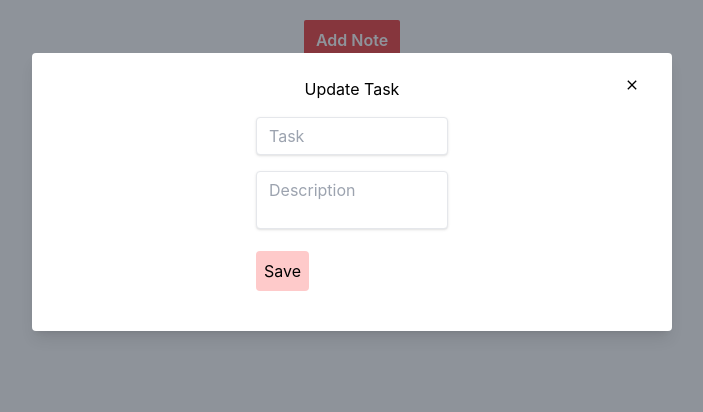
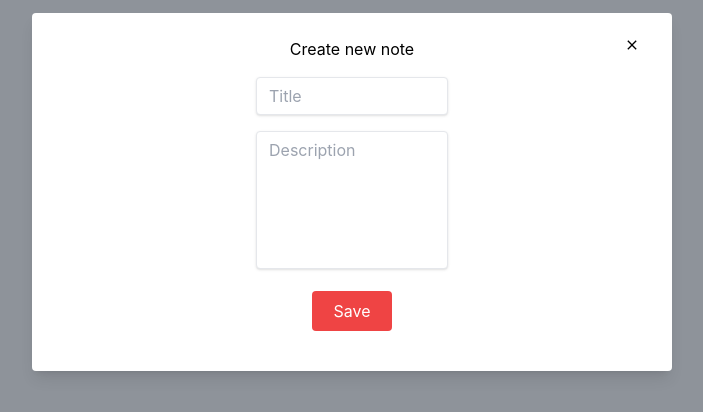
Before and after one commit to trcodeers/propacity, a React (Create React App) app: page / in a window 1280 px wide. Both pictures are taken after a click on the button "Add Note". Shown: the top 412 px of the page, without its empty margins (288-991 px from the left). Built offline with nearby package versions, Linux system fonts and the light colour scheme.

Commit message:
some css on modal

```diff
--- a/src/components/notesFormModal.tsx
+++ b/src/components/notesFormModal.tsx
@@ -37,8 +37,8 @@ const NotesFormModal = ({ isOpen, onClose, formData, updateNote, } : Props) => {
       }`}
     >
       <div className="bg-white w-1/2 p-6 rounded shadow-lg absolute top-48 left-1/2 transform -translate-x-1/2 -translate-y-1/2">
-        <p className="text-l  mb-4">Update Task</p>
-        <div onClick={onClose} className="absolute right-8 top-6">
+        <p className="text-l  mb-4">{formData?.id ? 'Update Note' : 'Create new note' }</p>
+        <div onClick={onClose} className="cursor-pointer absolute right-8 top-6">
           <IoMdClose />
         </div>
         <div className="flex justify-center">
@@ -52,7 +52,7 @@ const NotesFormModal = ({ isOpen, onClose, formData, updateNote, } : Props) => {
                   className={`shadow appearance-none border rounded w-48 py-2 px-3 text-gray-700 leading-tight focus:outline-none focus:shadow-outlin`}
                   id="title"
                   type="text"
-                  placeholder="Task"
+                  placeholder="Title"
                   {...register("title", { required: "Title is required" })}
                 />
               </div>
@@ -65,12 +65,13 @@ const NotesFormModal = ({ isOpen, onClose, formData, updateNote, } : Props) => {
                   {...register("description", {
                     required: "Description is required"
                   })}
+                  rows={6}
                 />
               </div>
 
-              <div className="flex items-center justify-between">
+              <div>
                 <button
-                  className="bg-red-200 text-black py-2 px-2 rounded focus:outline-none focus:shadow-outline"
+                  className="bg-red-500 w-[80px] text-center text-white py-2 px-2 rounded "
                   type="submit"
                 >
                   Save
```
